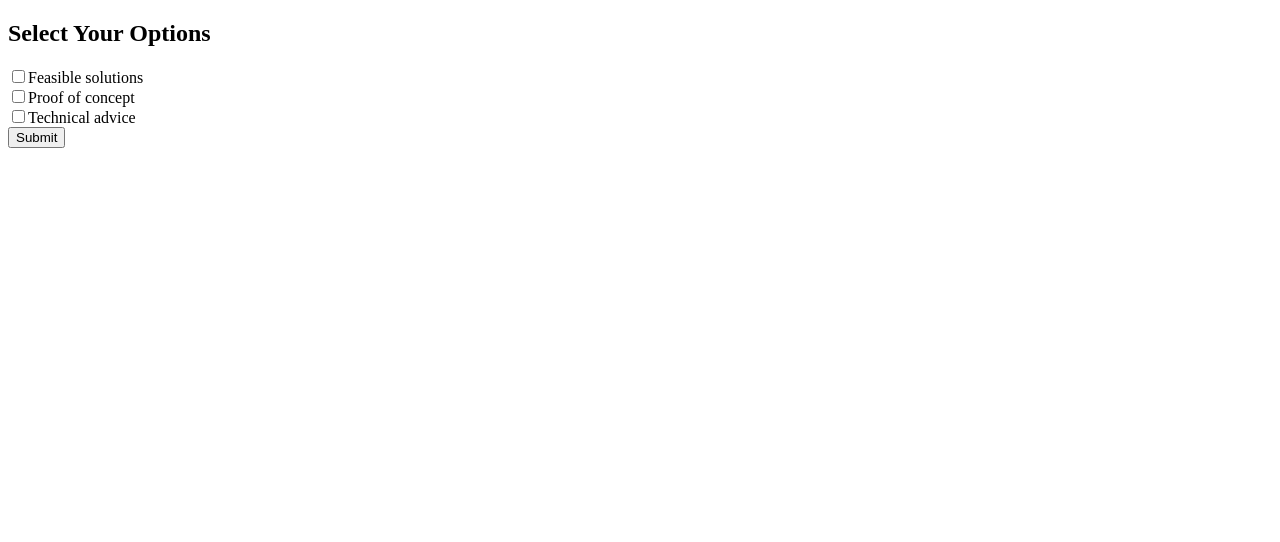
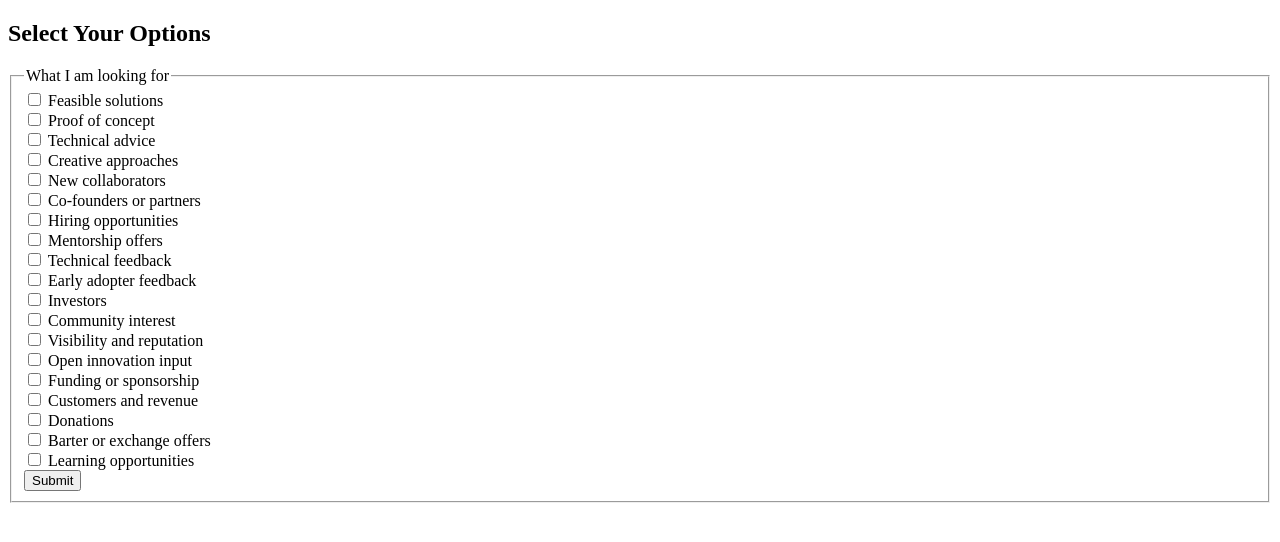
Before and after one commit to thongsoi/checkbox, a plain HTML site: page example2/index.html in a window 1280 px wide. Drawn offline with Linux system fonts and the light colour scheme.

Commit message:
test checkbox

```diff
--- a/example2/index.html
+++ b/example2/index.html
@@ -4,11 +4,86 @@
 <body>
   <h2>Select Your Options</h2>
   <form id="seekerPreferencesForm">
-    <input type="hidden" id="challengeId" value="123"> <!-- This would usually come from your login system -->
-    <label><input type="checkbox" name="seeker_preferences" value="1">Feasible solutions</label><br>
-    <label><input type="checkbox" name="seeker_preferences" value="2">Proof of concept</label><br>
-    <label><input type="checkbox" name="seeker_preferences" value="3">Technical advice</label><br>
+    <fieldset>
+    <legend>What I am looking for</legend>
+    <div>
+      <input type="checkbox" id="looking_for_1" name="looking_for" value="1">
+      <label for="looking_for">Feasible solutions</label>
+    </div>
+    <div>
+      <input type="checkbox" id="looking_for_2" name="looking_for" value="2">
+      <label for="looking_for">Proof of concept</label>
+    </div>
+    <div>
+      <input type="checkbox" id="looking_for_3" name="looking_for" value="3">
+      <label for="looking_for">Technical advice</label>
+    </div>
+    <div>
+      <input type="checkbox" id="looking_for_4" name="looking_for" value="4">
+      <label for="looking_for">Creative approaches</label>
+    </div>
+    <div>
+      <input type="checkbox" id="looking_for_5" name="looking_for" value="5">
+      <label for="looking_for">New collaborators</label>
+    </div>
+    <div>
+      <input type="checkbox" id="looking_for_6" name="looking_for" value="6">
+      <label for="looking_for">Co-founders or partners</label>
+    </div>
+    <div>
+      <input type="checkbox" id="looking_for_7" name="looking_for" value="7">
+      <label for="looking_for">Hiring opportunities</label>
+    </div>
+    <div>
+      <input type="checkbox" id="looking_for_8" name="looking_for" value="8">
+      <label for="looking_for">Mentorship offers</label>
+    </div>
+    <div>
+      <input type="checkbox" id="looking_for_9" name="looking_for" value="9">
+      <label for="looking_for_9">Technical feedback</label>
+    </div>
+    <div>
+      <input type="checkbox" id="looking_for_10" name="looking_for" value="10">
+      <label for="looking_for_10">Early adopter feedback</label>
+    </div>
+    <div>
+      <input type="checkbox" id="looking_for_11" name="looking_for" value="11">
+      <label for="looking_for_11">Investors</label>
+    </div>
+    <div>
+      <input type="checkbox" id="looking_for_12" name="looking_for" value="12">
+      <label for="looking_for_12">Community interest</label>
+    </div>
+    <div>
+      <input type="checkbox" id="looking_for_13" name="looking_for" value="13">
+      <label for="looking_for_13">Visibility and reputation</label>
+    </div>
+    <div>
+      <input type="checkbox" id="looking_for_14" name="looking_for" value="14">
+      <label for="looking_for_14">Open innovation input</label>
+    </div>
+    <div>
+      <input type="checkbox" id="looking_for_15" name="looking_for" value="15">
+      <label for="looking_for_15">Funding or sponsorship</label>
+    </div>
+    <div>
+      <input type="checkbox" id="looking_for_16" name="looking_for" value="16">
+      <label for="looking_for_16">Customers and revenue</label>
+    </div>
+    <div>
+      <input type="checkbox" id="looking_for_17" name="looking_for" value="17">
+      <label for="looking_for_17">Donations</label>
+    </div>
+    <div>
+      <input type="checkbox" id="looking_for_18" name="looking_for" value="18">
+      <label for="looking_for_18">Barter or exchange offers</label>
+    </div>
+    <div>
+      <input type="checkbox" id="looking_for_19" name="looking_for" value="19">
+      <label for="looking_for_19">Learning opportunities</label>
+    </div>
     <button type="submit">Submit</button>
+    </fieldset>
   </form>
 
   <script>
```
